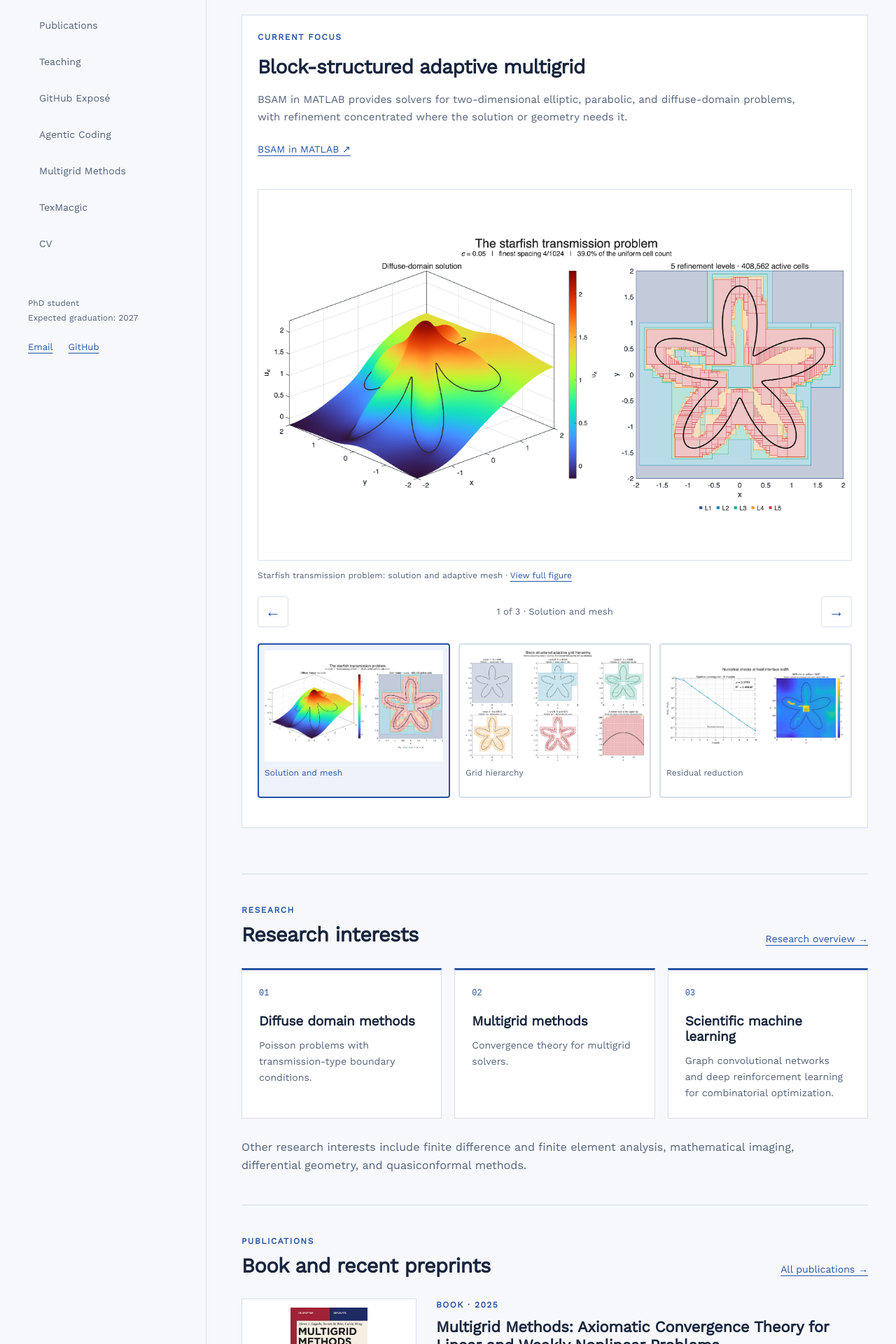
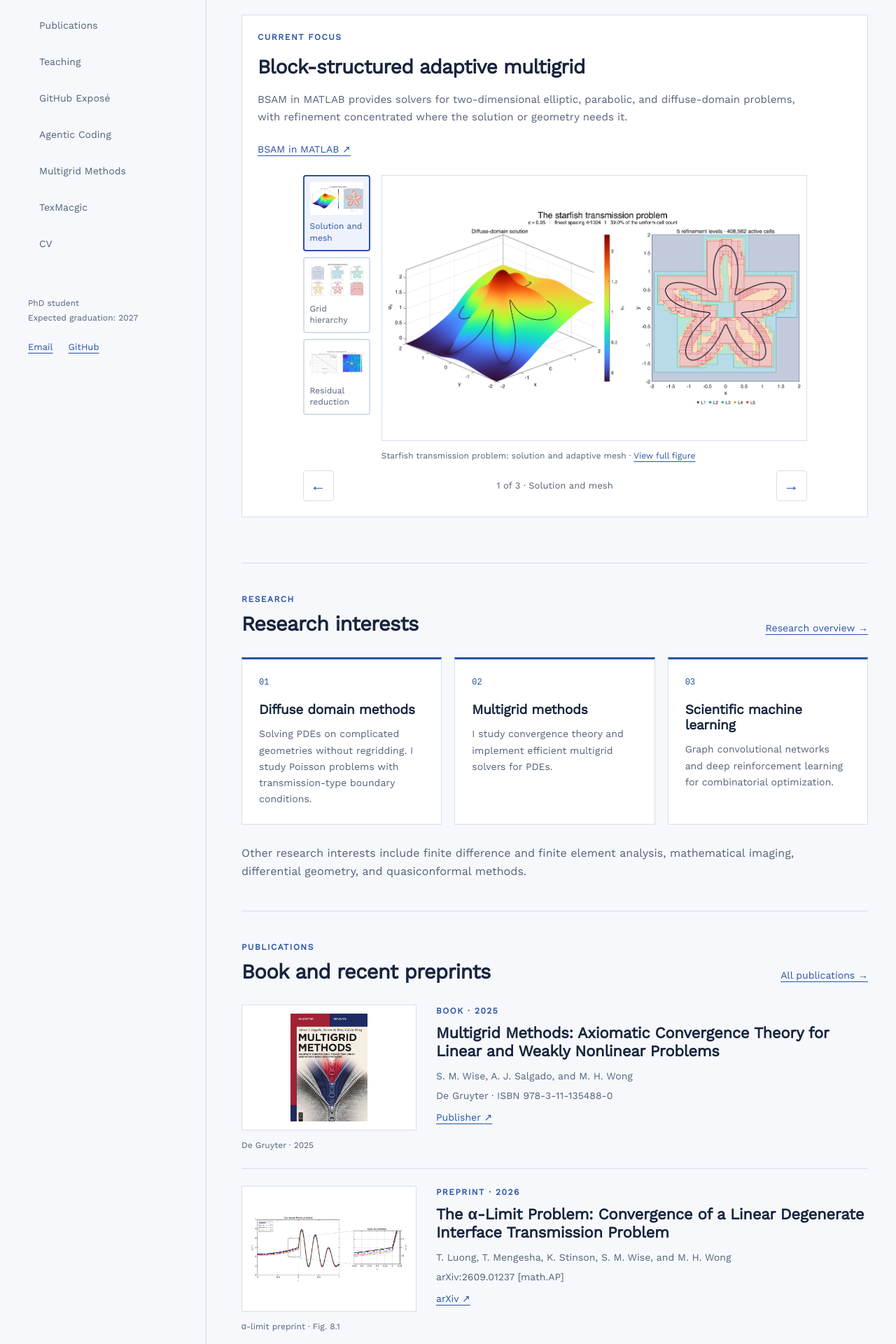
Before and after one commit to Calvin1127XD/Calvin1127XD.github.io, a Jekyll site: the page built from index.md, in a window 1280 px wide. Shown: the part 386-2306 px from the top of the page at 70% size. Built offline with Jekyll 4.4.1, drawn with Linux system fonts in a browser that asks for light colours.

Commit message:
Compact BSAM galleries and clarify research descriptions

```diff
--- a/assets/css/academic.css
+++ b/assets/css/academic.css
@@ -52,14 +52,16 @@
 .research-visual .bsam-gallery figcaption,.bsam-gallery figcaption{font-size:12px}
 .bsam-repo .bsam-gallery{margin-top:26px}
 .bsam-gallery [hidden]{display:none!important}
-.bsam-gallery[data-enhanced] .bsam-figures{display:block;touch-action:pan-y pinch-zoom}
+.bsam-gallery[data-enhanced]{display:grid;grid-template-columns:96px minmax(0,1fr);gap:12px 16px;align-items:start;width:100%;max-width:720px;margin-inline:auto}
+.research-visual .bsam-gallery[data-enhanced]{padding:0}
+.bsam-gallery[data-enhanced] .bsam-figures{grid-column:2;grid-row:1;display:block;min-width:0;touch-action:pan-y pinch-zoom}
 .bsam-gallery[data-enhanced] .bsam-figures figure>a{position:relative;aspect-ratio:8/5;display:block;padding:0}
 .research-visual .bsam-gallery[data-enhanced] .bsam-figures img,.bsam-gallery[data-enhanced] .bsam-figures img{position:absolute;inset:8px;height:calc(100% - 16px);width:calc(100% - 16px);object-fit:contain}
 .bsam-gallery[data-enhanced] figcaption{min-height:var(--bsam-caption-height,0px)}
-.bsam-gallery-controls{display:grid;grid-template-columns:44px minmax(0,1fr) 44px;align-items:center;gap:12px;margin-top:14px}
+.bsam-gallery-controls{grid-column:1/-1;grid-row:2;display:grid;grid-template-columns:44px minmax(0,1fr) 44px;align-items:center;gap:12px}
 .bsam-gallery-controls button{min-height:44px;border:1px solid var(--line);border-radius:4px;background:white;color:var(--accent);font:inherit;font-size:22px;cursor:pointer}
-.bsam-gallery-status{color:var(--muted);font-size:13px;text-align:center;line-height:1.5;min-height:4.5em;display:flex;align-items:center;justify-content:center}
-.bsam-gallery-thumbnails{display:grid;grid-template-columns:repeat(3,minmax(0,1fr));gap:12px;margin-top:16px}
+.bsam-gallery-status{color:var(--muted);font-size:13px;text-align:center;line-height:1.5;min-height:44px;display:flex;align-items:center;justify-content:center}
+.bsam-gallery-thumbnails{grid-column:1;grid-row:1;display:grid;grid-template-columns:1fr;gap:8px}
 .bsam-gallery-thumbnails button{min-width:0;min-height:44px;padding:8px;border:2px solid var(--line);border-radius:4px;background:white;color:var(--muted);font:inherit;cursor:pointer;text-align:left}
 .bsam-gallery-thumbnails button[aria-pressed="true"]{border-color:var(--accent);background:var(--surface);color:var(--accent)}
 .research-visual .bsam-gallery-thumbnails img,.bsam-gallery-thumbnails img{width:100%;height:auto;aspect-ratio:8/5;object-fit:contain;background:white}
@@ -78,10 +80,11 @@
  .bsam-figures{grid-template-columns:1fr;gap:22px}
  .research-visual.bsam-highlight{gap:22px}
  .bsam-gallery figure>a{padding:6px}
+ .bsam-gallery[data-enhanced]{grid-template-columns:56px minmax(0,1fr);column-gap:10px}
  .research-visual .bsam-gallery[data-enhanced] .bsam-figures img,.bsam-gallery[data-enhanced] .bsam-figures img{inset:6px;height:calc(100% - 12px);width:calc(100% - 12px)}
- .bsam-gallery-thumbnails{gap:8px}
- .bsam-gallery-thumbnails button{padding:5px}
- .bsam-gallery-thumbnails span{font-size:11px}
+ .bsam-gallery-thumbnails button{padding:4px;min-height:56px;display:flex;align-items:center}
+ .bsam-gallery-thumbnails span{display:none}
+ .bsam-gallery-status{font-size:11px;line-height:1.4}
  .publication-preview{grid-template-columns:1fr;gap:18px}
  .publication-thumbnail>a{height:190px}
  .publication-thumbnail img{max-height:164px}
--- a/index.md
+++ b/index.md
@@ -29,10 +29,10 @@ description: Calvin (Ming-Hei) Wong, PhD student in Mathematics at the Universit
 <div class="topics">
 <article class="topic"><span class="topic-number" aria-hidden="true">01</span>
 <h3>Diffuse domain methods</h3>
-<p>Poisson problems with transmission-type boundary conditions.</p></article>
+<p>Solving PDEs on complicated geometries without regridding. I study Poisson problems with transmission-type boundary conditions.</p></article>
 <article class="topic"><span class="topic-number" aria-hidden="true">02</span>
 <h3>Multigrid methods</h3>
-<p>Convergence theory for multigrid solvers.</p></article>
+<p>I study convergence theory and implement efficient multigrid solvers for PDEs.</p></article>
 <article class="topic"><span class="topic-number" aria-hidden="true">03</span>
 <h3>Scientific machine learning</h3>
 <p>Graph convolutional networks and deep reinforcement learning for combinatorial optimization.</p></article></div>
```
